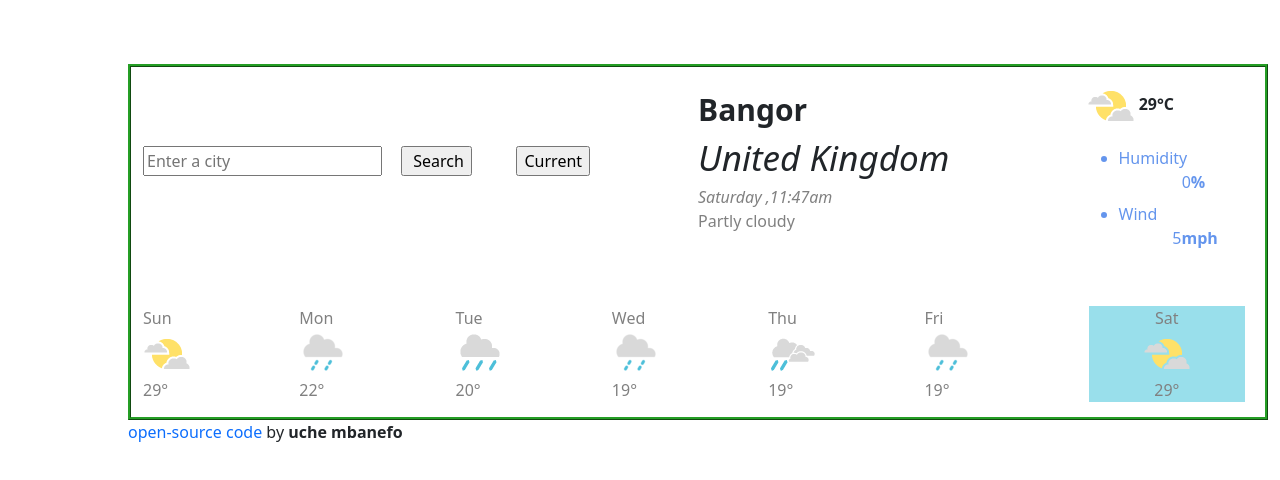
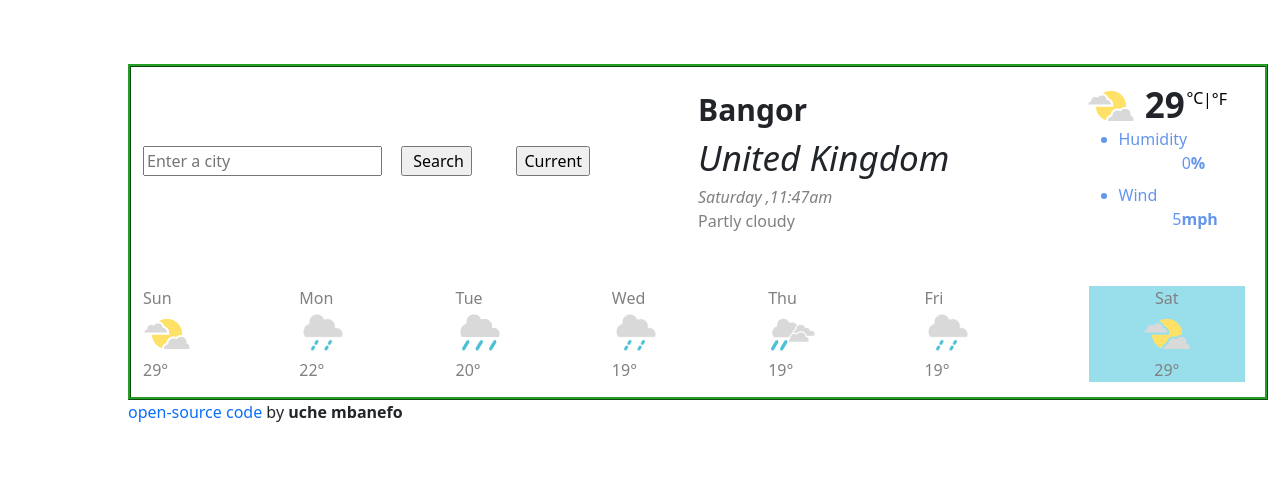
Before and after one commit to Uchembanefo/myWeatherApp, a plain HTML site: page index.html in a window 1280 px wide. Shown: the top 480 px of the page. Drawn offline with nearby package versions, Linux system fonts and the light colour scheme.

Commit message:
added a fahrenheit conversion in the html script

```diff
--- a/css/weather.css
+++ b/css/weather.css
@@ -65,6 +65,31 @@ ul {
   margin-left: 85%;
   margin-top: -15%;
 }
+.temperature {
+  position: relative;
+  display: block;
+  margin-top: -31%;
+  margin-left: 35%;
+  font-size: 35px;
+}
+
+.celsius {
+  position: relative;
+  display: block;
+  margin-left: 60%;
+  margin-top: -27%;
+  text-decoration: none;
+  color: black;
+}
+.fahreinheit {
+  position: relative;
+  display: block;
+  margin-left: 70%;
+  margin-top: -14%;
+  text-decoration: none;
+  color: black;
+}
+
 footer {
   position: relative;
   margin-top: 5%;
--- a/index.html
+++ b/index.html
@@ -33,7 +33,7 @@
 
         <p class="currentTemperature">
           <img src="pictures/partly_cloudy.png" alt="partly_cloudy" />
-          <strong class="temperature">29&deg;C</strong>
+          <strong class="temperature">29</strong> <a href="..."class="celsius" >&deg;C</a> <a href="...." class="fahreinheit">|&deg;F</a>
         </p>
         <ul>
           <li class="relativeHumidity">
```
